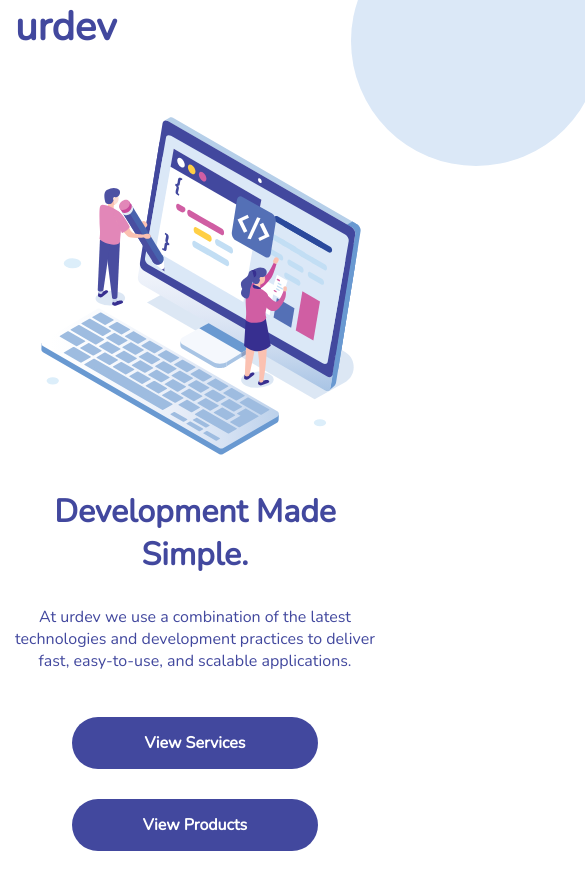
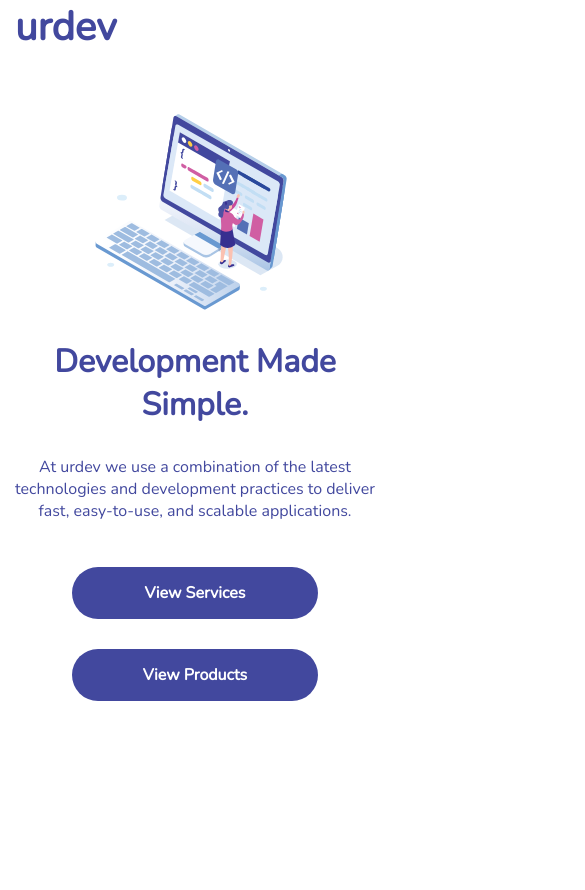
Before and after one commit to urdev-xyz/urdev-redesign, a React (Create React App) app: page / in a window 390 px wide. Shown: the top 890 px of the page, 585 px wide, since content can reach past the window. Built offline with nearby package versions, Linux system fonts and the light colour scheme.

Commit message:
img sizing

```diff
--- a/package.json
+++ b/package.json
@@ -1,12 +1,13 @@
 {
   "name": "urdev",
   "version": "0.1.0",
+  "homepage": "http://urdev.xyz/urdev2",
   "private": true,
   "dependencies": {
     "react": "^16.7.0",
-    "react-animate-on-scroll": "^2.1.5",
     "react-dom": "^16.7.0",
-    "react-scripts": "2.1.3"
+    "react-scripts": "2.1.3",
+    "terser": "^3.14.1"
   },
   "scripts": {
     "start": "react-scripts start",
--- a/src/App.css
+++ b/src/App.css
@@ -9,15 +9,18 @@
 
 .big-circle-bg {
   display: none;
-  position: absolute;
+  position: fixed;
   top: -25%;
   left: -25%;
+  height: 750px;
+  width: 750px;
   z-index: 0;
   background: #DBE8F7;
   border-radius: 100%;
 }
 .small-circle-bg {
-  position: absolute;
+  display: none;
+  position: fixed;
   top: -10%;
   left: 90%;
   z-index: 0;
@@ -43,7 +46,7 @@
   left: 0;
   padding-top: 60px;
   width: 100%;
-  height: 100%;
+  height: 3000px;
 }
 @media screen and (min-width: 1000px){
 
@@ -55,7 +58,9 @@
   }
   .big-circle-bg {
     display: block;
-    height: 750px;
-    width: 750px;
   }
+  .small-circle-bg {
+    display: block;
+  }
+
 }
--- a/src/components/Header/Header.css
+++ b/src/components/Header/Header.css
@@ -14,6 +14,7 @@
     display: flex;
     flex-direction: column;
     justify-content: center;
+    animation: fadein 3s forwards;
 }
 .Header-text * {
     max-width: 400px;
@@ -45,17 +46,15 @@
     height: 90%;
     width: 90%;
     margin-right: 15px;
-    animation: dropin 2s forwards;
+    animation: fadein 3s forwards;
 }
 
-@keyframes dropin {
+@keyframes fadein {
     from{
         opacity: 0;
-        height: 100%;
     }
     to {
         opacity: 100%;
-        height: 90%;
     }
 }
 
@@ -83,8 +82,9 @@
     }
     .Header-image {
         align-items: center;
+        min-height: 200px
     }
     .Header-image img {
-        max-width: 350px;
+        max-width: 200px;
     }
 }
--- a/src/components/Header/Header.js
+++ b/src/components/Header/Header.js
@@ -11,8 +11,8 @@ class Header extends Component {
             <h1>Development Made Simple.</h1>
             <p>At urdev we use a combination of the latest technologies and development practices to deliver fast, easy-to-use, and scalable applications.</p>
             <div className="button-container">
-            <Button>View Services</Button>
-            <Button>View Products</Button>
+                <Button>View Services</Button>
+                <Button>View Products</Button>
             </div>
         </div>
         <div className={'Header-split Header-image'}>
--- a/src/components/Navbar/Navbar.css
+++ b/src/components/Navbar/Navbar.css
@@ -17,7 +17,7 @@
 }
 
 .raise {
-    animation: raise 1s forwards;
+    animation: raise .8s forwards;
 }
 
 @keyframes raise {
```
Also changed, not shown: src/hero.svg, 1 other file (tests, documents, lock files or other folders).
